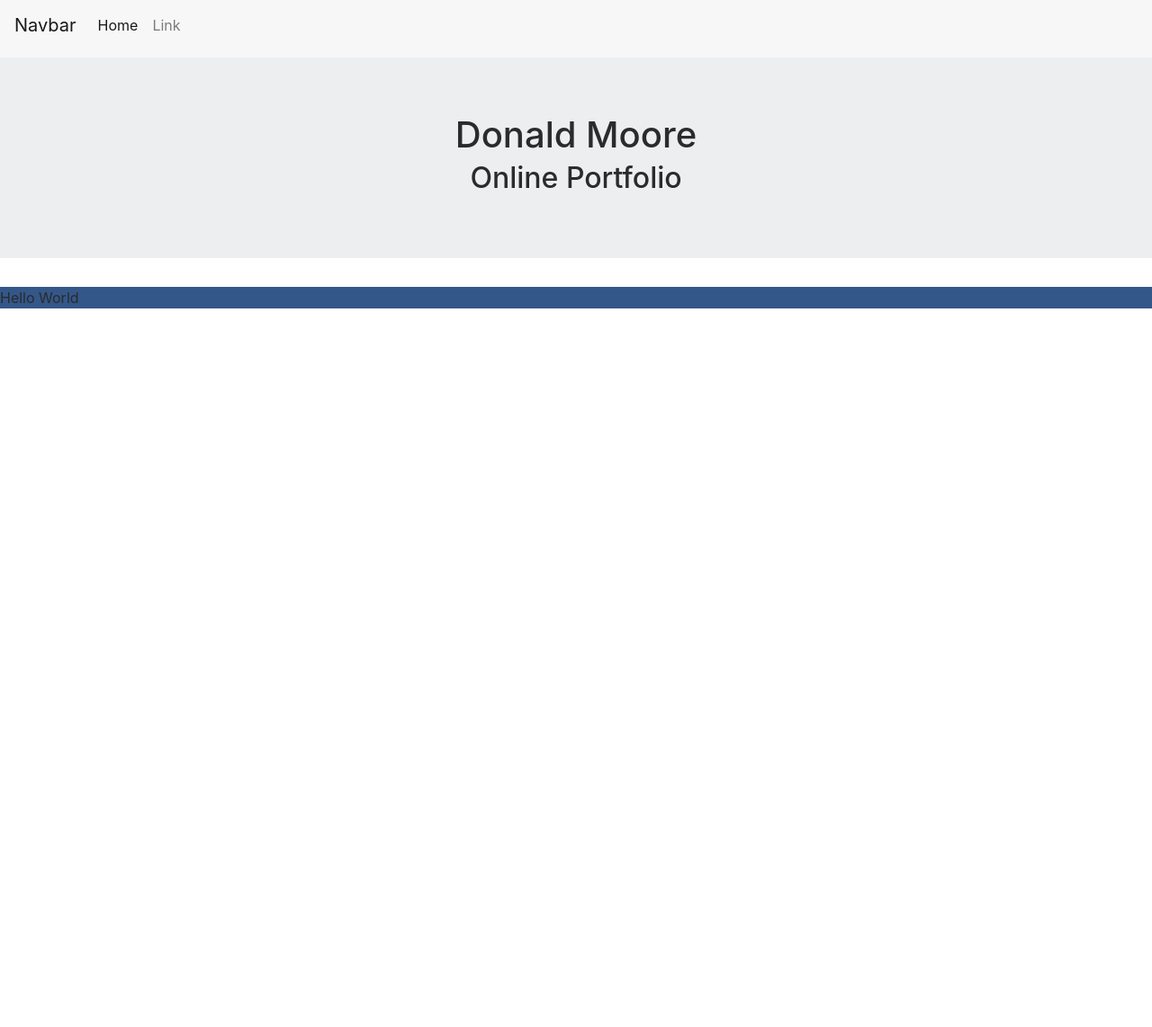
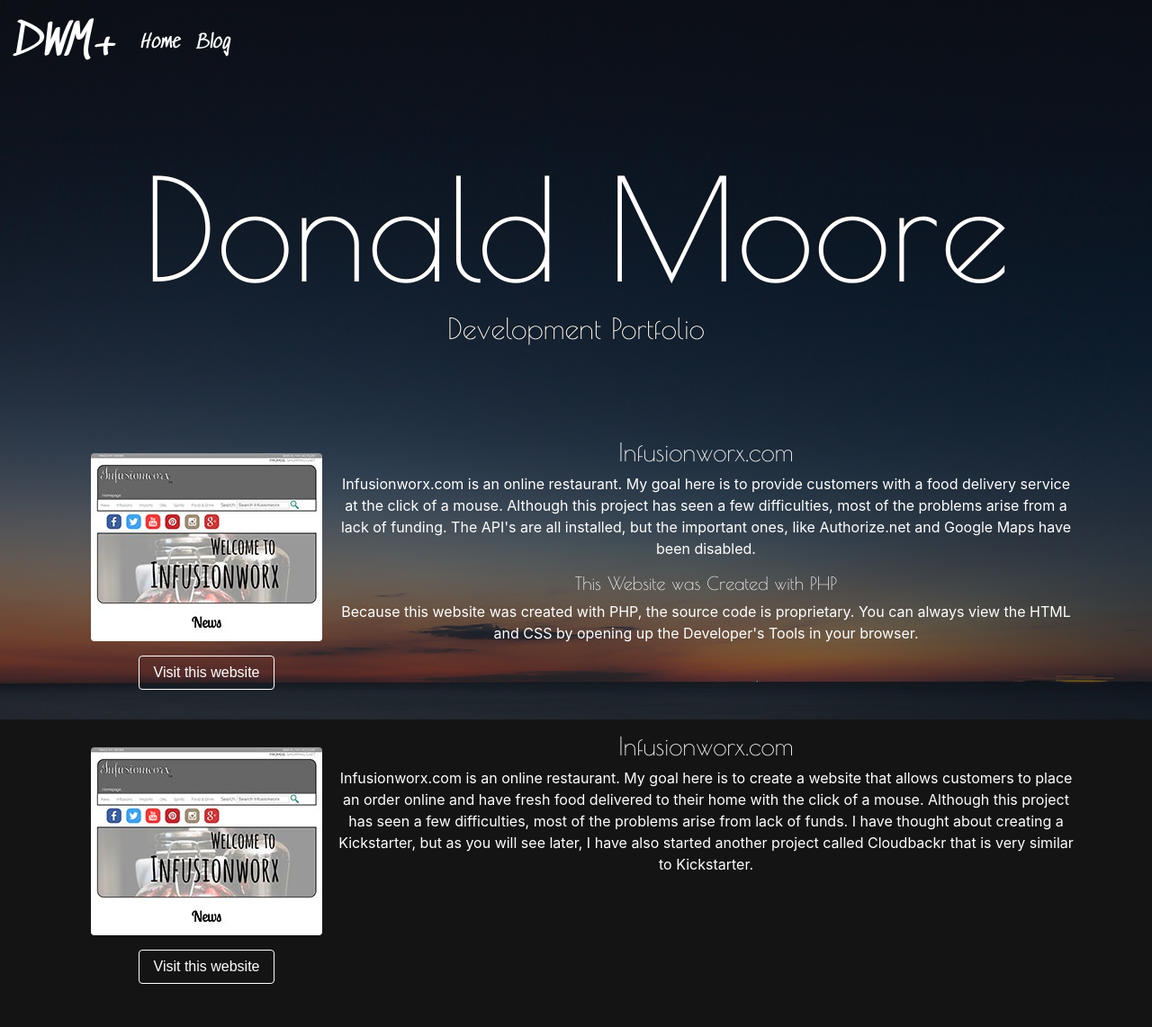
Before and after one commit to internationalhouseofdonald/go-max, a website built with webpack: page src/html/index.html in a window 1280 px wide. Shown: the whole page at 90% size. Before the commit the page ends 800 px from the top, so only its background shows below. Built offline with nearby package versions, Linux system fonts and the light colour scheme.

Commit message:
Added Infusionworx

```diff
--- a/src/html/index.html
+++ b/src/html/index.html
@@ -4,11 +4,14 @@
     <title>Go Max! - Online Portfolio</title>
   </head>
   <body>
-    <nav class="navbar navbar-toggleable-md navbar-light bg-faded pb-3">
+
+    <div id="background"></div>
+
+    <nav class="navbar navbar-toggleable-md pb-3 text-white">
       <button class="navbar-toggler navbar-toggler-right" type="button" data-toggle="collapse" data-target="#navbarSupportedContent" aria-controls="navbarSupportedContent" aria-expanded="false" aria-label="Toggle navigation">
-        <div class="fa fa-arrow-down fa-2x"></div>
+        <div class="fa fa-bars fa-2x"></div>
       </button>
-      <a class="navbar-brand" href="#">Navbar</a>
+      <a class="navbar-brand" href="#">DWM+</a>
 
       <div class="collapse navbar-collapse" id="navbarSupportedContent">
         <ul class="navbar-nav mr-auto">
@@ -16,15 +19,65 @@
             <a class="nav-link" href="#">Home <span class="sr-only">(current)</span></a>
           </li>
           <li class="nav-item">
-            <a class="nav-link" href="#">Link</a>
+            <a class="nav-link" href="https://www.maximumdev.biz/" target="_blank">Blog</a>
           </li>
       </div>
     </nav>
 
-    <div class="jumbotron jumbotron-fluid text-center">
+    <div class="jumbotron jumbotron-fluid text-center text-white">
       <h1>Donald Moore</h1>
-      <h2>Online Portfolio</h2>
+      <h2>Development Portfolio</h2>
+    </div>
+
+    <div class="container">
+      <div class="row">
+
+        <div class="col-12 text-center text-white project mb-5">
+          <div class="thumbnail">
+            <img src="../images/infusionworx.jpg" alt="Infusionworx Restaurant Website" class="mx-auto mx-sm-3 my-3">
+            <br>
+            <a href="https://www.infusionworx.com/" target="_blank">
+              <button class="btn btn-outline-white">Visit this website</button>
+            </a>
+          </div>
+          <h3>Infusionworx.com</h3>
+          <p>Infusionworx.com is an online restaurant. My goal here is to
+            provide customers with a food delivery service at the click of a mouse.
+            Although this project has seen a few difficulties, most of the problems
+            arise from a lack of funding. The API's are all installed, but the important
+            ones, like Authorize.net and Google Maps have been disabled.
+          </p>
+          <h5>This Website was Created with PHP</h5>
+          <p>
+            Because this website was created with PHP, the source code is proprietary.
+            You can always view the HTML and CSS by opening up the Developer's Tools in
+            your browser.
+          </p>
+        </div>
+
+        <div class="col-12 text-center text-white project mb-5">
+          <div class="thumbnail">
+            <img src="../images/infusionworx.jpg" alt="Infusionworx Restaurant Website" class="mx-auto mx-sm-3 my-3">
+            <br>
+            <a href="https://www.infusionworx.com/" target="_blank">
+              <button class="btn btn-outline-white">Visit this website</button>
+            </a>
+          </div>
+          <h3>Infusionworx.com</h3>
+          <p>Infusionworx.com is an online restaurant. My goal here is to
+            create a website that allows customers to place an order online
+            and have fresh food delivered to their home with the click of a mouse.
+            Although this project has seen a few difficulties, most of the problems
+            arise from lack of funds. I have thought about creating a Kickstarter, but
+            as you will see later, I have also started another project called Cloudbackr that
+            is very similar to Kickstarter.
+          </p>
+        </div>
+
+      </div>
     </div>
 
   </body>
 </html>
+
+<!-- Just keep in mind that this can all be done in JavaScript with JSX and React  -->
--- a/src/js/main.js
+++ b/src/js/main.js
@@ -18,4 +18,4 @@
   console.log("jquery loaded");
 });
 
-document.body.appendChild(render());
+// document.body.appendChild(render());
--- /dev/null
+++ b/src/scss/_components.scss
@@ -0,0 +1,45 @@
+#background {
+  background-image: url('../images/magic.jpg');
+  background-position: top center;
+  background-repeat: no-repeat;
+  width: 100%;
+  height: 100%;
+  position: fixed;
+  z-index: -1;
+  opacity: .5;
+}
+
+.navbar {
+  background-color: rgba(255,255,255,0);
+  font-family: 'sedgwick-regular';
+  .navbar-brand {
+    font-size: 3rem;
+  }
+  .nav-item {
+    font-size: 1.3rem;
+  }
+}
+
+.jumbotron {
+  background-color: rgba(255,255,255,0);
+  font-family: 'poiret';
+  text-shadow: -1px -1px 0 rgba(20,20,20,1);
+  text-shadow: 1px 1px 3 rgba(20,20,20,1);
+  // text-shadow: 2px 2px 0 rgba(20,20,20,1);
+}
+
+.fa, .fa-menu {
+  color: white;
+}
+
+.project {
+  h2, h3, h4, h5 {
+    font-family: 'poiret';
+  }
+  button {
+    font-family: sans-serif;
+  }
+  img {
+    border-radius: 4px;
+  }
+}
--- /dev/null
+++ b/src/scss/_fonts.scss
@@ -0,0 +1,12 @@
+@font-face {
+  font-family: "sedgwick-display";
+  src: url("../fonts/sedgwick-display.ttf") format("truetype");
+}
+@font-face {
+  font-family: "sedgwick-regular";
+  src: url("../fonts/sedgwick-regular.ttf") format("truetype");
+}
+@font-face {
+  font-family: "poiret";
+  src: url("../fonts/poiret.ttf") format("truetype");
+}
--- /dev/null
+++ b/src/scss/_media_queries.scss
@@ -0,0 +1,43 @@
+@media (min-width: 0px) {
+  .jumbotron {
+    h1 {
+      display: none;
+    }
+    h2 {
+      display: block;
+    }
+  }
+}
+
+@media (min-width: 575px) {
+  .project {
+    .thumbnail {
+      float: left;
+    }
+  }
+}
+
+@media (min-width: 767px) {
+
+}
+
+@media (max-width: 991px) {
+  .jumbotron {
+    h2 {
+      font-size: 4.5rem;
+    }
+  }
+}
+
+@media (min-width: 991px) {
+  .jumbotron {
+    h1 {
+      display: block;
+      font-size: 9.8rem;
+    }
+  }
+}
+
+@media (min-width: 1199px) {
+
+}
--- /dev/null
+++ b/src/scss/_variables.scss
@@ -0,0 +1 @@
+$mycolor: #345789;
--- a/src/scss/styles.scss
+++ b/src/scss/styles.scss
@@ -1,6 +1,5 @@
 @import 'font-awesome/font-awesome';
-$mycolor: #345789;
-
-.hello {
-  background: $mycolor;
-}
+@import 'variables';
+@import 'fonts';
+@import 'components';
+@import 'media_queries';
```
Also changed, not shown: src/css/bootstrap.css, src/css/styles.css, src/fonts/poiret.ttf (added), src/fonts/sedgwick-display.ttf (added), src/fonts/sedgwick-regular.ttf (added), src/images/infusionworx.jpg (added), src/images/magic.jpg (added).
